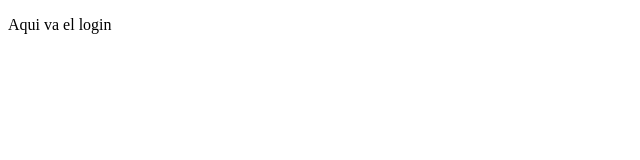
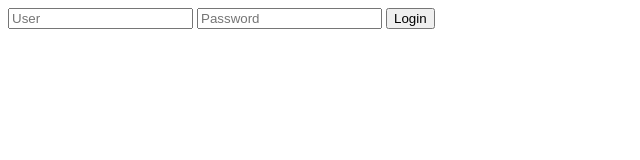
Before and after one commit to alonsocha07/MoureDev-Git-Curso, a plain HTML site: page index.html in a window 1280 px wide. Shown: the whole page, without its empty margins (0-640 px from the left). Drawn offline with Linux system fonts and the light colour scheme.

Commit message:
Login v1

```diff
--- a/index.html
+++ b/index.html
@@ -6,6 +6,11 @@
     <title>Document</title>
 </head>
 <body>
-    <p>Aqui va el login</p>
+    <input placeholder="User">
+    <input placeholder="Password">
+
+    <button>Login</button>
+
+    <!-- Login v1 -->
 </body>
 </html>
```
